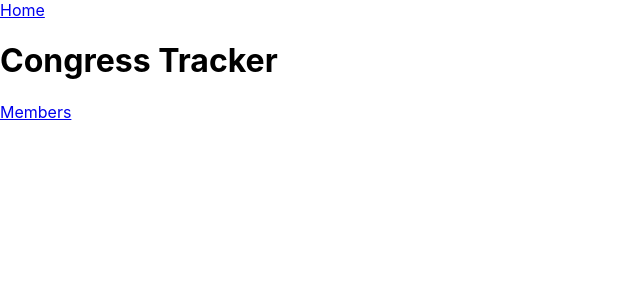
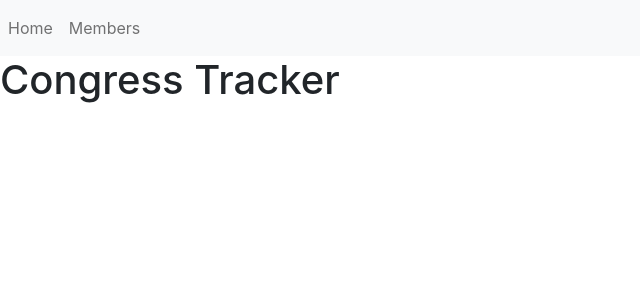
Before and after one commit to CSheets53/congress-tracker, a Next.js app: page / in a window 1280 px wide. Shown: the top 300 px of the page, without its empty margins (0-640 px from the left). Built offline with nearby package versions, Linux system fonts and the light colour scheme.

Commit message:
Added navbar to layout

```diff
--- a/components/Layout.tsx
+++ b/components/Layout.tsx
@@ -1,6 +1,6 @@
 import Head from 'next/head';
-import Link from 'next/link';
 import { ReactNode } from 'react';
+import { Container, Nav, Navbar } from 'react-bootstrap';
 
 type LayoutProps = {
     children: ReactNode,
@@ -14,9 +14,15 @@ export default function Layout({ children }: LayoutProps) {
                 <meta name="description" content="Site to track what's new in Congress" />
                 <link rel="icon" href="/favicon.ico" />
             </Head>
-            <div>
-                <Link href="/">Home</Link>
-            </div>
+            <Navbar bg="light" expand="lg">
+                <Navbar.Toggle aria-controls="basic-navbar-nav" />
+                <Navbar.Collapse id="basic-navbar-nav">
+                    <Nav className="me-auto">
+                        <Nav.Link href="/">Home</Nav.Link>
+                        <Nav.Link href="/members">Members</Nav.Link>
+                    </Nav>
+                </Navbar.Collapse>
+            </Navbar>
             <main>{children}</main>
         </>
     );
--- a/pages/_app.tsx
+++ b/pages/_app.tsx
@@ -1,6 +1,7 @@
 import type { NextPage } from 'next';
 import type { AppProps } from 'next/app';
 import type { ReactElement, ReactNode } from 'react';
+import 'bootstrap/dist/css/bootstrap.min.css';
 import 'styles/globals.css';
 
 export type NextPageWithLayout<P={}, IP=P> = NextPage<P, IP> & {
--- a/pages/index.tsx
+++ b/pages/index.tsx
@@ -1,13 +1,11 @@
 import type { NextPageWithLayout } from './_app';
 import type { ReactElement } from 'react';
 import Layout from 'components/Layout';
-import Link from 'next/link';
 
 const Home: NextPageWithLayout = () => {
   return (
     <div>
       <h1>Congress Tracker</h1>
-      <Link href="/members">Members</Link>
     </div>
   );
 }
```
